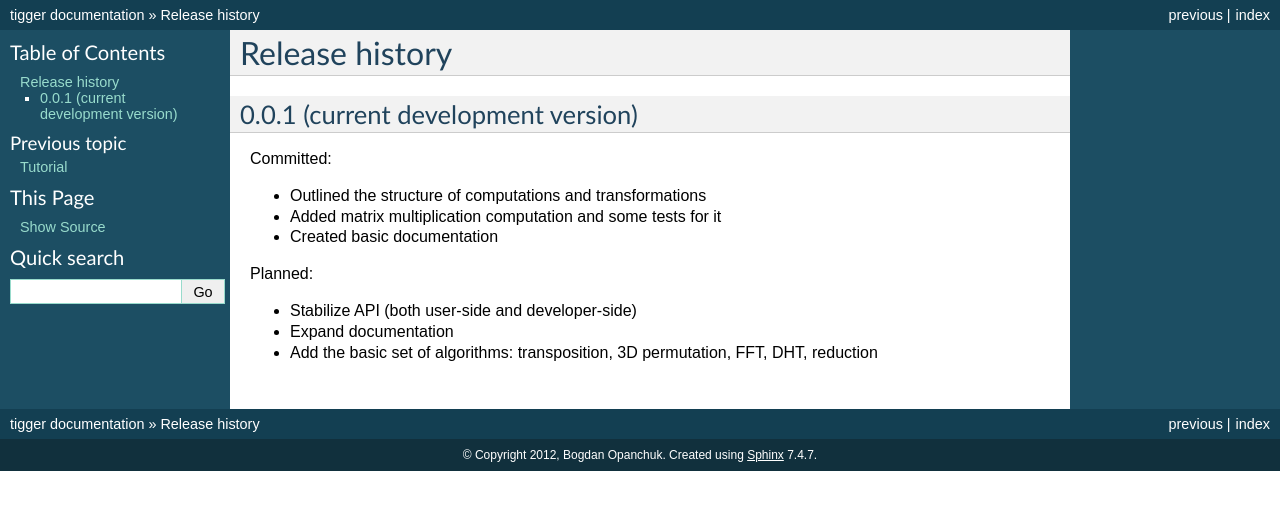
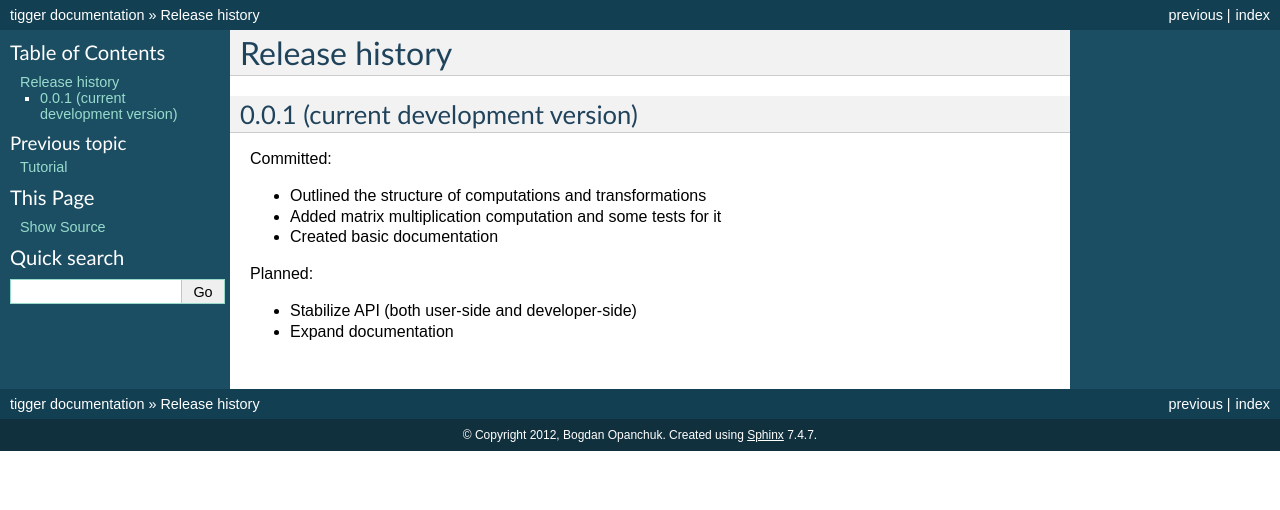
Before and after one commit to fjarri/reikna, a Sphinx documentation site: the page built from doc/source/history.rst, in a window 1280 px wide. Shown: the top 510 px of the page. Built offline with Sphinx 7.4.7, drawn with Linux system fonts in a browser that asks for light colours; the version number could not be read and is left out.

Commit message:
doc/source/history: removed list of computations (it is a task for the next release)

```diff
--- a/doc/source/history.rst
+++ b/doc/source/history.rst
@@ -14,4 +14,3 @@ Planned:
 
 * Stabilize API (both user-side and developer-side)
 * Expand documentation
-* Add the basic set of algorithms: transposition, 3D permutation, FFT, DHT, reduction
```
